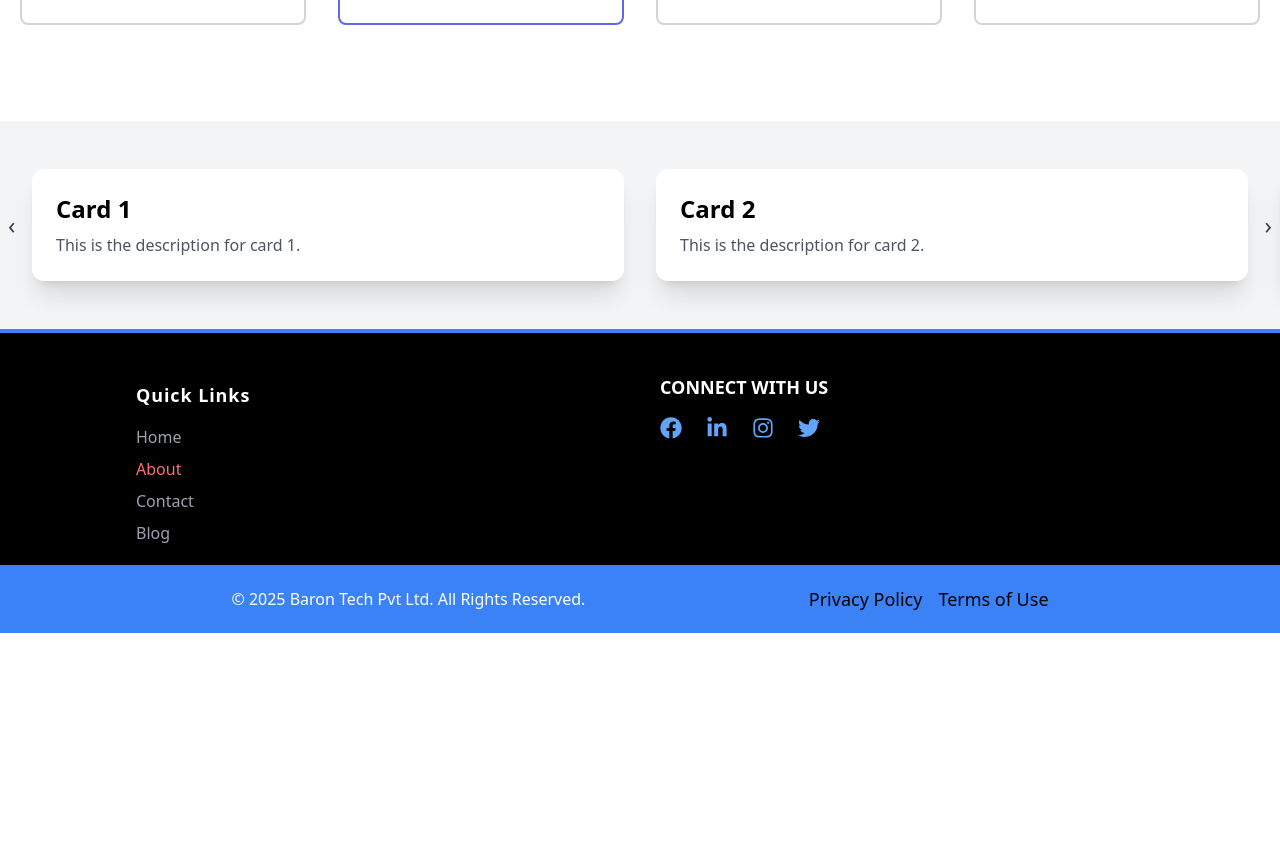
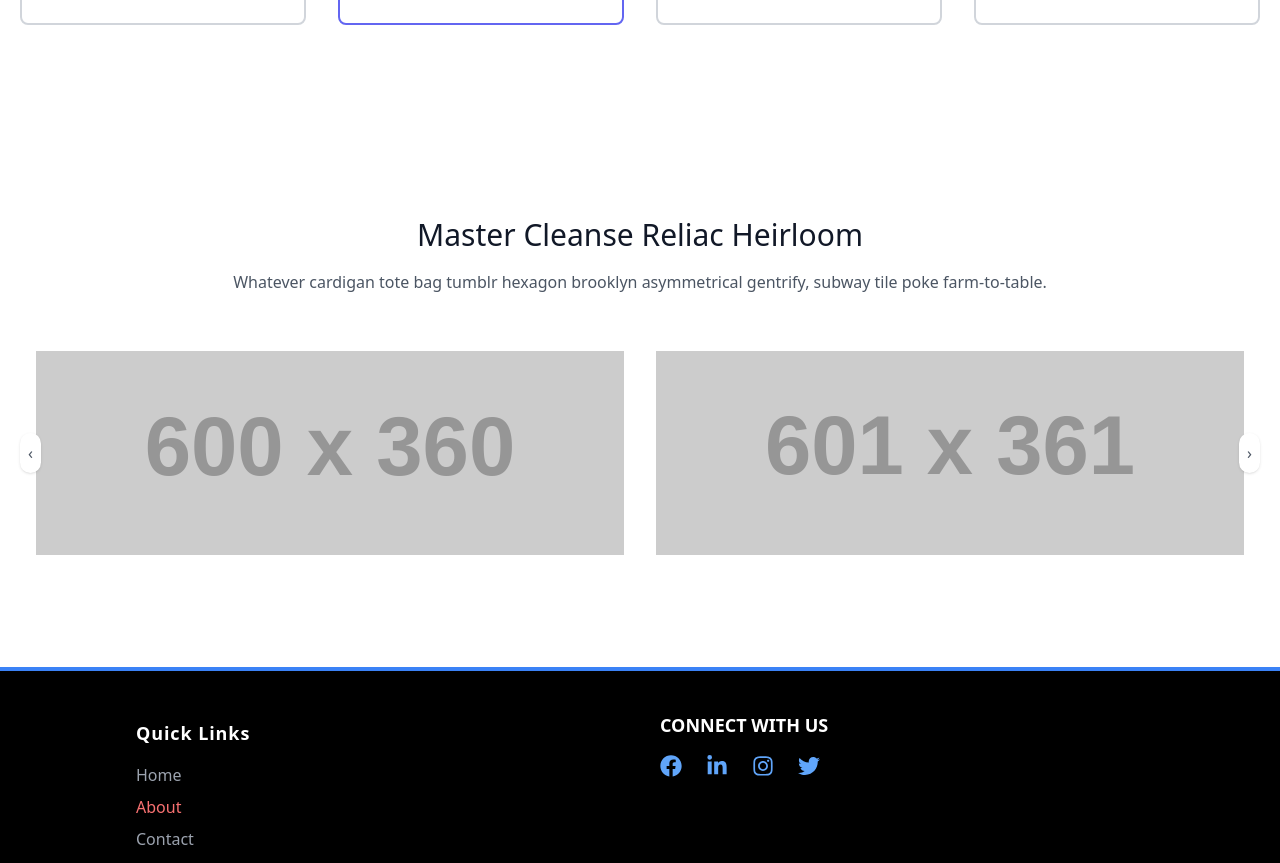
Before and after one commit to WajeehSindhu/react-team, a React (Vite) app: page /about in a window 1280 px wide. Shown: the part 772-1635 px from the top of the page. Before the commit the page ends 1405 px from the top, so only its background shows below. Built offline with nearby package versions, Linux system fonts and the light colour scheme.

Commit message:
Updated Slider

```diff
--- a/src/components/Slider.jsx
+++ b/src/components/Slider.jsx
@@ -1,64 +1,86 @@
 import React, { useState } from 'react';
 
-export default function Slider() {
-    const cards = [
-        { title: 'Card 1', description: 'This is the description for card 1.' },
-        { title: 'Card 2', description: 'This is the description for card 2.' },
-        { title: 'Card 3', description: 'This is the description for card 3.' },
-        { title: 'Card 4', description: 'This is the description for card 4.' },
-        { title: 'Card 5', description: 'This is the description for card 5.' },
-   { title: 'Card 6', description: 'This is the description for card 6.' },
+const cardData = [
+  { img: 'https://dummyimage.com/600x360', title: 'Shooting Stars' },
+  { img: 'https://dummyimage.com/601x361', title: 'The Catalyzer' },
+  { img: 'https://dummyimage.com/603x363', title: 'The 400 Blows' },
+  { img: 'https://dummyimage.com/602x362', title: 'Neptune' },
+  { img: 'https://dummyimage.com/605x365', title: 'Holden Caulfield' },
+  { img: 'https://dummyimage.com/606x366', title: 'Alper Kamu' },
 ];
 
+export default function SliderSection() {
   const [currentIndex, setCurrentIndex] = useState(0);
 
+  const cardsToShow = window.innerWidth < 768 ? 1 : 2;
+  const maxIndex = cardData.length - cardsToShow;
+
   const slideLeft = () => {
-        if (currentIndex > 0) {
-            setCurrentIndex(prev => prev - 1);
-        }
+    if (currentIndex > 0) setCurrentIndex(prev => prev - 1);
   };
 
   const slideRight = () => {
-        if (currentIndex < cards.length - 1) {
-            setCurrentIndex(prev => prev + 1);
-        }
+    if (currentIndex < maxIndex) setCurrentIndex(prev => prev + 1);
   };
 
   return (
-        <div className="w-full overflow-hidden relative px-4 py-8 bg-gray-100">
+    <section className="text-gray-600 body-font">
+      <div className="container px-5 py-24 mx-auto">
+        <div className="flex flex-col text-center w-full mb-10">
+          <h1 className="sm:text-3xl text-2xl font-medium title-font mb-4 text-gray-900">
+            Master Cleanse Reliac Heirloom
+          </h1>
+          <p className="lg:w-2/3 mx-auto leading-relaxed text-base">
+            Whatever cardigan tote bag tumblr hexagon brooklyn asymmetrical gentrify, subway tile poke farm-to-table.
+          </p>
+        </div>
+
+        <div className="relative">
+          {/* Slide Buttons */}
+          <button
+            onClick={slideLeft}
+            className="absolute left-0 top-1/2 -translate-y-1/2 z-10 bg-white shadow p-2 rounded-full hover:bg-gray-100"
+          >
+            ‹
+          </button>
+          <button
+            onClick={slideRight}
+            className="absolute right-0 top-1/2 -translate-y-1/2 z-10 bg-white shadow p-2 rounded-full hover:bg-gray-100"
+            disabled={currentIndex >= maxIndex}
+          >
+            ›
+          </button>
+
+          {/* Sliding Container */}
+          <div className="overflow-hidden">
             <div
-                className="flex transition-transform duration-500 ease-in-out"
-                style={{
-                    transform: `translateX(-${(100 / (window.innerWidth <= 768 ? 1 : 2)) * currentIndex}%)`,
-                }}
+              className="flex transition-transform duration-500"
+              style={{ transform: `translateX(-${(100 / cardsToShow) * currentIndex}%)` }}
             >
-                {cards.map((card, index) => (
+              {cardData.map((card, index) => (
                 <div key={index} className="w-full sm:w-1/2 p-4 flex-shrink-0">
-                        <div className="bg-white shadow-xl rounded-xl p-6 h-full transform transition duration-300 hover:-translate-y-2 hover:shadow-2xl">
-                            <h2 className="text-2xl font-bold mb-2">{card.title}</h2>
-                            <p className="text-gray-600">{card.description}</p>
+                  <div className="flex relative group hover:-translate-y-1 transition-all duration-300">
+                    <img
+                      alt="gallery"
+                      className="absolute inset-0 w-full h-full object-cover object-center"
+                      src={card.img}
+                    />
+                    <div className="px-8 py-10 relative z-10 w-full border-4 border-gray-200 bg-white opacity-0 group-hover:opacity-100">
+                      <h2 className="tracking-widest text-sm title-font font-medium text-indigo-500 mb-1">
+                        THE SUBTITLE
+                      </h2>
+                      <h1 className="title-font text-lg font-medium text-gray-900 mb-3">{card.title}</h1>
+                      <p className="leading-relaxed">
+                        Photo booth fam kinfolk cold-pressed sriracha leggings jianbing microdosing tousled waistcoat.
+                      </p>
+                    </div>
                   </div>
                 </div>
               ))}
             </div>
-
-            {/* Prev Button */}
-            <button
-                onClick={slideLeft}
-                className="absolute top-1/2 left-2 -translate-y-1/2 text-gray-700 text-2xl hover:text-black transition"
-            >
-                ‹
-            </button>
-
-            {/* Next Button */}
-            <button
-                onClick={slideRight}
-                className={`absolute top-1/2 right-2 -translate-y-1/2 text-gray-700 text-2xl hover:text-black transition ${currentIndex === cards.length - 1 ? 'opacity-50 cursor-not-allowed' : ''
-                    }`}
-                disabled={currentIndex === cards.length - 1}
-            >
-                ›
-            </button>
           </div>
+        </div>
+      </div>
+    </section>
   );
 }
--- a/src/pages/Blog.jsx
+++ b/src/pages/Blog.jsx
@@ -1,10 +1,11 @@
 import React,{useEffect} from 'react'
-
+import Slider from "../components/Slider"
 const Blog = () => {
    useEffect (()=>{
     document.title = "Blog | Team Work"
    },[])
   return (
+    <>
     <section class="text-gray-600 body-font overflow-hidden">
     <div class="container px-5 py-24 mx-auto">
       <div class="-my-8 divide-y-2 divide-gray-100">
@@ -59,7 +60,8 @@ const Blog = () => {
       </div>
     </div>
   </section>
-
+ <Slider/>
+  </>
   )
 }
 
```
Lines whose indentation alone changed are shown as unchanged.
